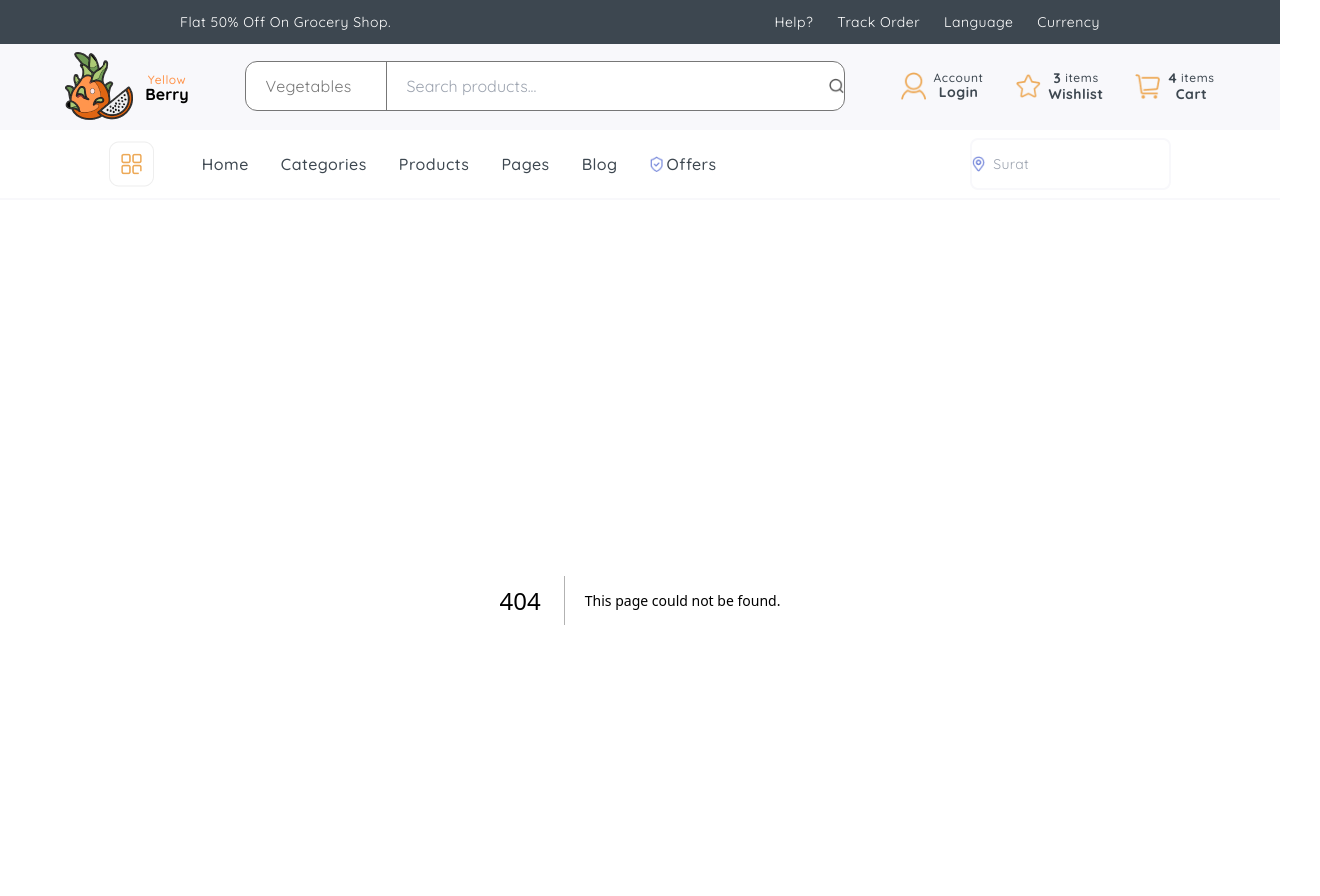
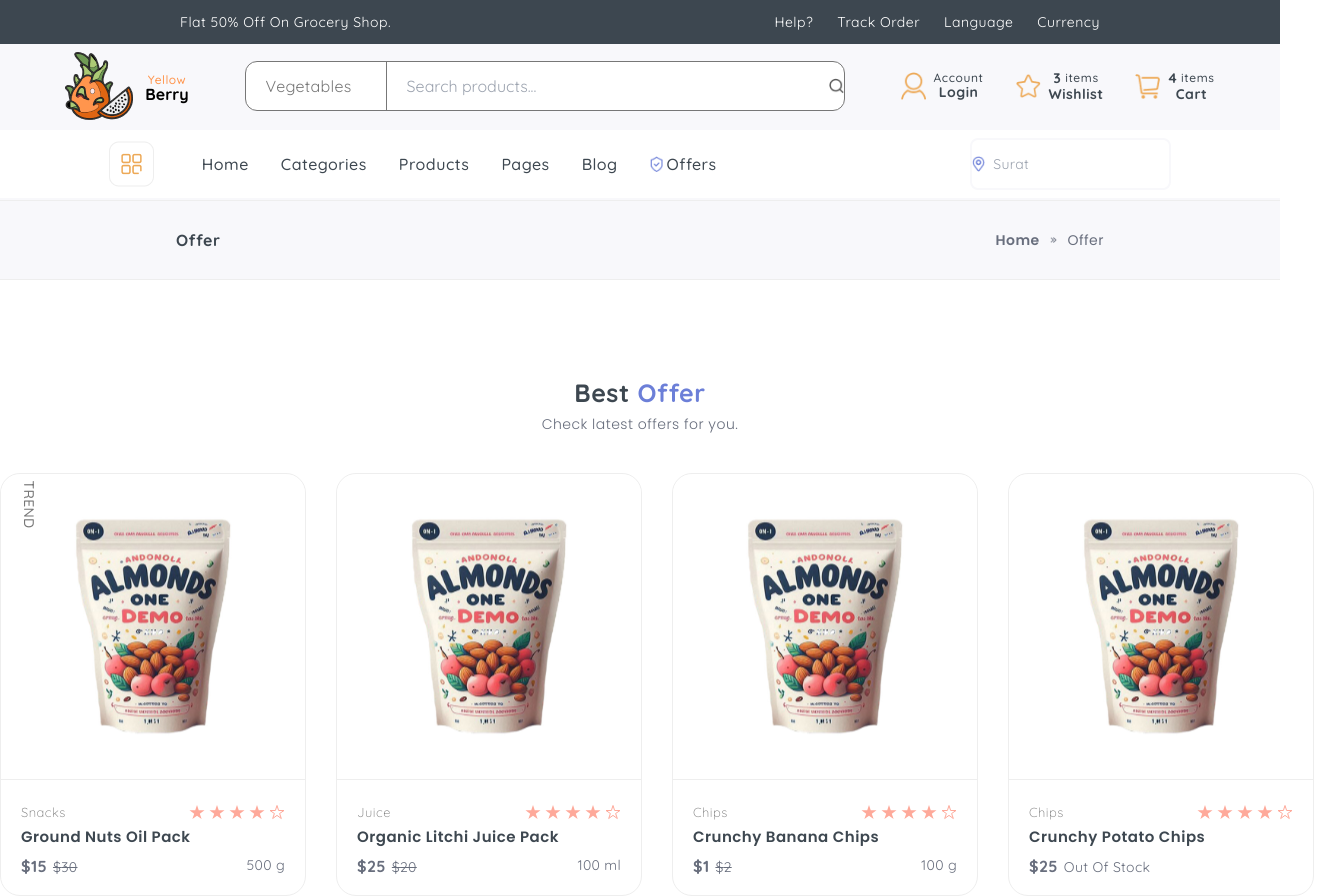
Before and after one commit to MaxOstapets/yellow-berry, a Next.js app: page /offer in a window 1280 px wide. Before the commit this address had no page. Shown: the top 896 px of the page, 1320 px wide, since content can reach past the window. Built offline with nearby package versions, Linux system fonts and the light colour scheme.

Commit message:
complete offer page and design

```diff
--- /dev/null
+++ b/src/app/Components/Timer/index.tsx
@@ -0,0 +1,14 @@
+export const Timer = () => {
+    return (
+        <div className='w-[240px] h-10 border rounded-[15px] border-gray-8 flex justify-center items-center gap-3'>
+            <span className='font-sans font-semibold text-[15px] leading-7 tracking-0.32 text-gray-4 flex gap-1 justify-center items-center'>891 <p className='font-normal text-sm'>Days</p></span>
+            <ul className='font-sans font-semibold text-[15px] leading-7 tracking-0.32 text-gray-4 flex justify-center items-center gap-4'>
+                <li>3</li>
+                <li>:</li>
+                <li>25</li>
+                <li>:</li>
+                <li>10</li>
+            </ul>
+        </div>
+    )
+}
--- a/src/app/Components/index.ts
+++ b/src/app/Components/index.ts
@@ -4,3 +4,4 @@ export { Button } from "./Button";
 export { Title } from "./Title";
 export { Input } from "./Input";
 export { Counter } from "./Counter";
+export { Timer } from "./Timer";
--- /dev/null
+++ b/src/app/offer/page.tsx
@@ -0,0 +1,135 @@
+import { Title } from '@components/Title'
+import { ProductCard } from "@components/ProductCard"
+import { Path } from '@components/Path'
+import { Timer } from '@components/Timer'
+
+const Offer = () => {
+    const products = [
+        {
+            img: "/images/juice.svg",
+            type: "Snacks",
+            product: "Ground Nuts Oil Pack",
+            price: 15,
+            discount: 30,
+            weight: 500,
+            availability: true,
+            status: "TREND"
+        },
+        {
+            img: "/images/juice.svg",
+            type: "Juice",
+            product: "Organic Litchi Juice Pack",
+            price: 25,
+            discount: 20,
+            capacity: 100,
+            availability: true,
+        },
+        {
+            img: "/images/juice.svg",
+            type: "Chips",
+            product: "Crunchy Banana Chips",
+            price: 1,
+            discount: 2,
+            weight: 100,
+            availability: true,
+        },
+        {
+            img: "/images/juice.svg",
+            type: "Chips",
+            product: "Crunchy Potato Chips",
+            price: 25,
+            availability: false,
+        },
+        {
+            img: "/images/juice.svg",
+            type: "Snacks",
+            product: "Black Pepper Spice pack",
+            price: 15,
+            discount: 30,
+            weight: 500,
+            availability: true,
+        },
+        {
+            img: "/images/juice.svg",
+            type: "Juice",
+            product: "Small Cardamom Spice Pack",
+            price: 25,
+            discount: 20,
+            capacity: 100,
+            availability: true,
+            status: "NEW"
+        },
+        {
+            img: "/images/juice.svg",
+            type: "Chips",
+            product: "Chilli Flakes Pack",
+            price: 1,
+            discount: 2,
+            weight: 100,
+            availability: true,
+        },
+        {
+            img: "/images/juice.svg",
+            type: "Chips",
+            product: "Tomato Ketchup Pack",
+            price: 25,
+            availability: false,
+        },
+    ]
+    const blackFriday = [
+        {
+            img: "/images/juice.svg",
+            type: "Snacks",
+            product: "Ground Nuts Oil Pack",
+            price: 15,
+            discount: 30,
+            weight: 500,
+            availability: true,
+            status: "TREND"
+        },
+        {
+            img: "/images/juice.svg",
+            type: "Juice",
+            product: "Organic Litchi Juice Pack",
+            price: 25,
+            discount: 20,
+            capacity: 100,
+            availability: true,
+        },
+        {
+            img: "/images/juice.svg",
+            type: "Chips",
+            product: "Crunchy Banana Chips",
+            price: 1,
+            discount: 2,
+            weight: 100,
+            availability: true,
+        },
+        {
+            img: "/images/juice.svg",
+            type: "Chips",
+            product: "Crunchy Potato Chips",
+            price: 25,
+            availability: false,
+        },
+    ]
+
+    return (
+        <>
+            <Path page='Offer' previousPage='Home' currentPage='Offer' />
+            <Title span='Best' titleParagraph='Offer' paragraph='Check latest offers for you.' alignItems='items-center' textAlign='text-center' mt='mt-[100px]' mb='mb-[40px]' />
+            <div className='grid grid-cols-4 mx-auto gap-6 w-[1320px]'>
+                {products.map((el) => <ProductCard link={el} key={el.product} />)}
+            </div>
+            <div className='flex justify-between items-end mt-[97px] px-[105px]'>
+                <Title span='Black Friday Deals' titleParagraph='50% Off' paragraph="Don't wait. The time will never be just right." alignItems='items-start' textAlign='text-left' mb='mb-[40px]' />
+                <Timer />
+            </div>
+            <div className='flex justify-center items-center gap-6'>
+                {blackFriday.map((el) => <ProductCard link={el} key={el.product}/>)}
+            </div>
+        </>
+    )
+}
+
+export default Offer
--- a/src/app/page.tsx
+++ b/src/app/page.tsx
@@ -6,6 +6,7 @@ import { Quicksand, Poppins } from 'next/font/google'
 import { ProductCard } from '@components/ProductCard'
 import { PersonPortfolio } from '@components/PersonPortfolio'
 import { Title } from '@components/Title'
+import { Timer } from '@components/Timer'
 
 const quicksand = Quicksand({
   subsets: ["latin"],
@@ -167,17 +168,7 @@ export default function Home() {
       <section className='flex justify-center flex-col gap-7'>
         <div className='flex justify-between items-center px-40'>
           <Title span='Day of the' titleParagraph='Deal' textAlign='text-left' width='w-fit' alignItems='items-start' paragraph="Don't wait. The time will never be just right." />
-          <div className='w-[240px] h-10 border rounded-[15px] border-gray-8 flex justify-center items-center gap-3'>
-            <span className='font-sans font-semibold text-[15px] leading-7 tracking-0.32 text-gray-4 flex gap-1 justify-center items-center'>891 <p className='font-normal text-sm'>Days</p></span>
-            <ul className='font-sans font-semibold text-[15px] leading-7 tracking-0.32 text-gray-4 flex justify-center items-center gap-4'>
-              {/* TODO use <pre> instead ul  */}
-              <li>3</li>
-              <li>:</li>
-              <li>25</li>
-              <li>:</li>
-              <li>10</li>
-            </ul>
-          </div>
+          <Timer />
         </div>
         <div className='flex justify-center items-center gap-6'>
           {productCards.map((el) => <ProductCard link={el} key={el.product} />)}
```
